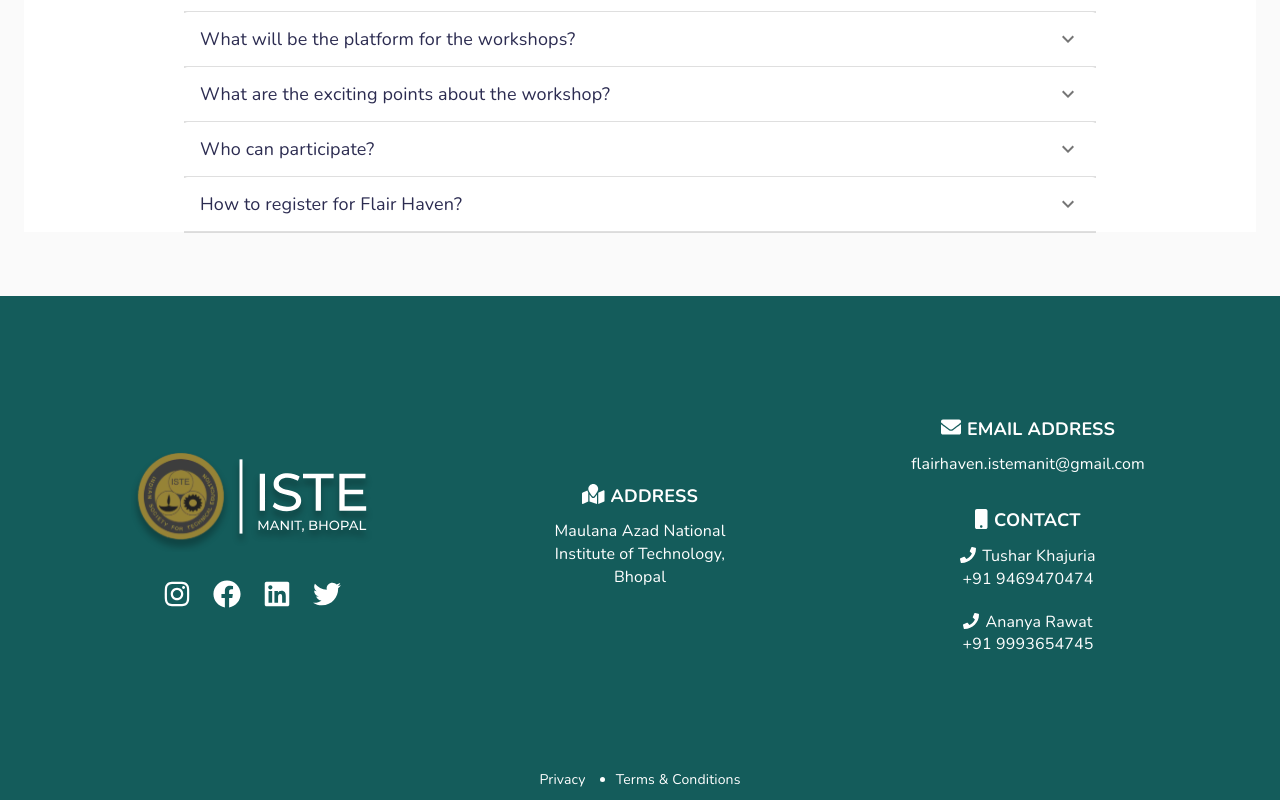
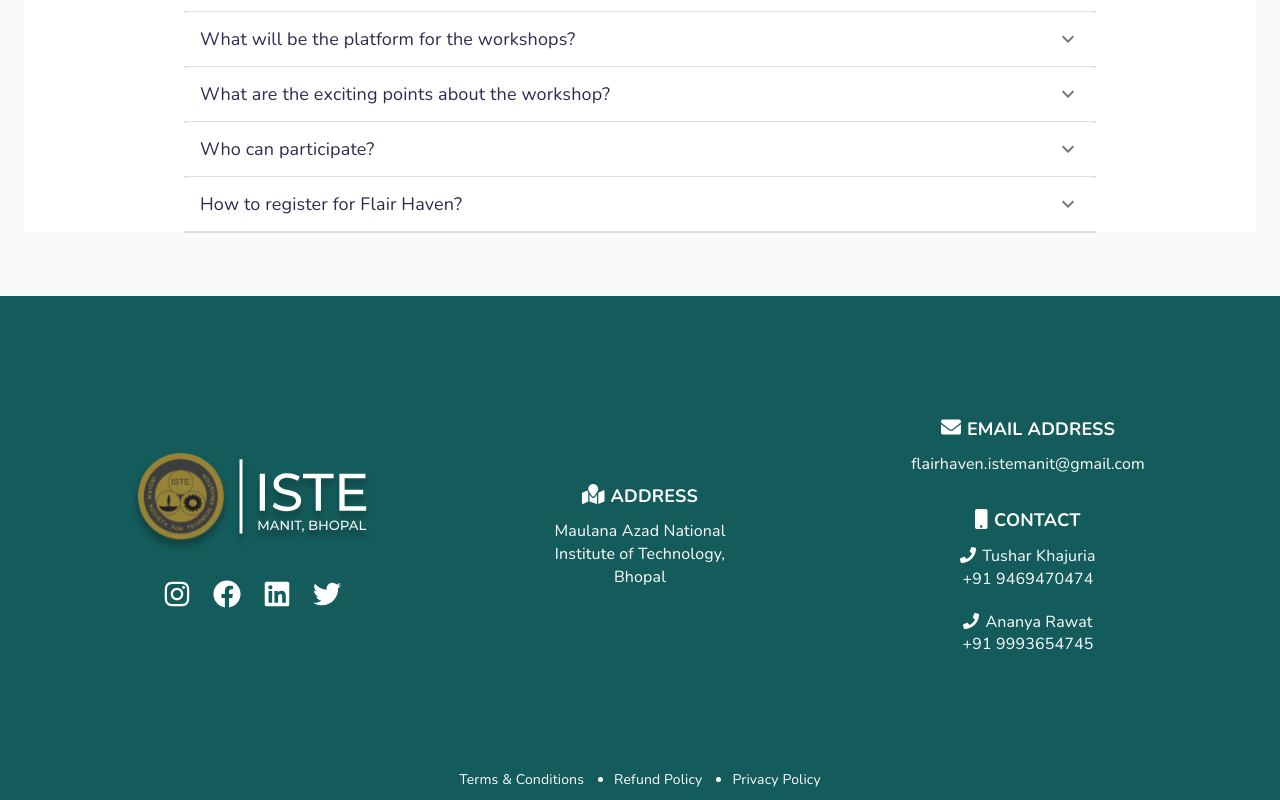
Before and after one commit to shubhtrikal/workshop-ui-2022, a Next.js app: page / in a window 1280 px wide. Shown: the part 5673-6473 px from the top of the page. Built offline with nearby package versions, Linux system fonts and the light colour scheme.

Commit message:
feat: promo code

```diff
--- a/src/components/Footer/Footer.tsx
+++ b/src/components/Footer/Footer.tsx
@@ -19,6 +19,8 @@ import PrivacyDialog from '../privacy';
 const Footer: React.FC = () => {
   const [openDialog, setOpenDialog] = React.useState(false);
   const [openPrivacy, setOpenPrivacy] = React.useState(false);
+  const [openRefund, setOpenRefund] = React.useState(false);
+
   return (
     <footer>
       <ScrollDialog
@@ -154,11 +156,14 @@ const Footer: React.FC = () => {
         </Grid>
         <Box className='footer-privacy'>
           <ul>
-            <a onClick={() => setOpenPrivacy(true)}>
-              <li>Privacy</li>
-            </a>
             <a onClick={() => setOpenDialog(true)}>
               <li>Terms & Conditions</li>
+            </a>
+            <a onClick={() => setOpenRefund(true)}>
+              <li>Refund Policy</li>
+            </a>
+            <a onClick={() => setOpenPrivacy(true)}>
+              <li>Privacy Policy</li>
             </a>
           </ul>
         </Box>
--- a/src/components/Register/workshoptable.tsx
+++ b/src/components/Register/workshoptable.tsx
@@ -63,7 +63,7 @@ export default function WorkshopTable(props: tableprops) {
     setLoading(true);
     seatCount()
       .then((res) => {
-        console.log(res);
+        // console.log(res);
         if (!res) {
           alert('Something Went Wrong');
           router.push('/');
@@ -73,7 +73,7 @@ export default function WorkshopTable(props: tableprops) {
       .catch((e) => {
         alert('Something Went Wrong');
         router.push('/');
-        console.log(e);
+        // console.log(e);
       })
       .finally(() => {
         setLoading(false);
```
Also changed, not shown: src/components/Register/payment.tsx (+8 -4 lines), src/utils.ts (+5 -5 lines).
